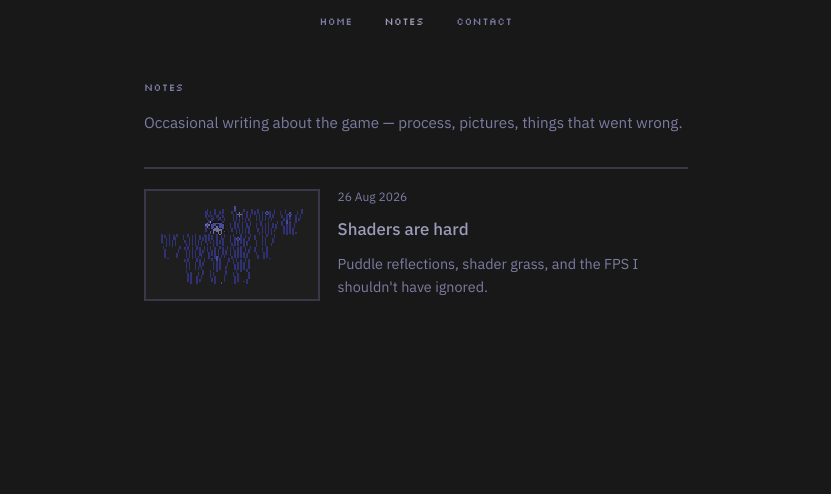
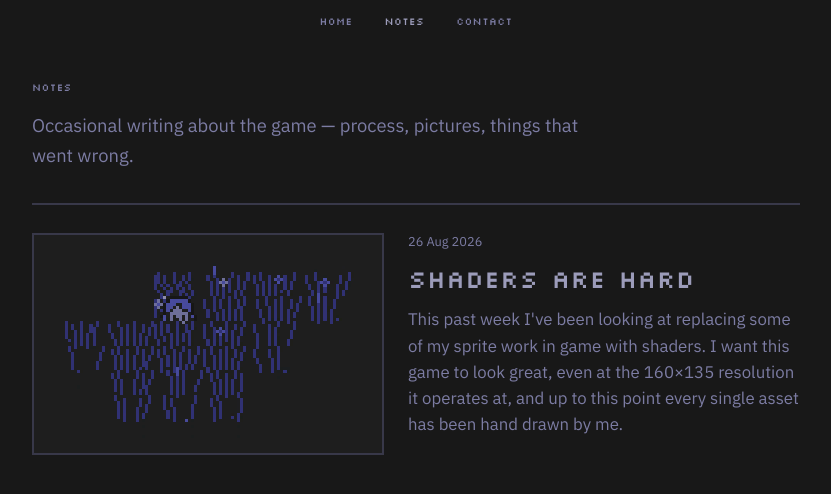
Before and after one commit to AWhales/awhales.github.io, an Eleventy site: page notes.njk in a window 1280 px wide. Shown: the whole page, without its empty margins (224-1055 px from the left). Built offline with nearby package versions, Linux system fonts and the light colour scheme; Eleventy itself is replaced by a stand-in of ours; files that its build step writes are made by us from their sources.

Commit message:
Let Notes cards carry more weight and show the start of the post instead of a written tease.

```diff
--- a/notes.njk
+++ b/notes.njk
@@ -21,7 +21,7 @@ permalink: notes.html
     </nav>
   </header>
 
-  <main class="page-main">
+  <main class="page-main page-main--notes">
     <h1>Notes</h1>
     <p class="page-intro">Occasional writing about the game — process, pictures, things that went wrong.</p>
 
@@ -35,7 +35,7 @@ permalink: notes.html
           {%- endif %}
           <time datetime="{{ post.date | htmlDateString }}">{{ post.date | readableDate }}</time>
           <span class="post-card-title">{{ post.data.title }}</span>
-          <span class="post-card-tease">{{ post.data.tease }}</span>
+          <span class="post-card-tease">{{ post.templateContent | firstParagraph }}</span>
         </a>
       </li>
       {%- endfor -%}
--- a/posts/shaders-are-hard.md
+++ b/posts/shaders-are-hard.md
@@ -1,6 +1,5 @@
 ---
 title: Shaders are hard
-tease: Puddle reflections, shader grass, and the FPS I shouldn't have ignored.
 date: 2026-08-26
 preview: /assets/notes/grass.gif
 layout: layouts/post.njk
--- a/site/css/style.css
+++ b/site/css/style.css
@@ -86,6 +86,10 @@ body {
   max-width: 40rem;
   margin: 0 auto;
   padding: 5rem clamp(1.25rem, 4vw, 3rem) 4rem;
+}
+
+.page-main--notes {
+  max-width: 54rem;
 }
 
 .page-main h1 {
@@ -282,6 +286,11 @@ body {
   line-height: 1.65;
 }
 
+.page-main--notes .page-intro {
+  font-size: 1.15rem;
+  max-width: 36rem;
+}
+
 .post-list {
   list-style: none;
   padding: 0;
@@ -294,11 +303,12 @@ body {
 
 .post-card a {
   display: grid;
-  grid-template-columns: minmax(8.5rem, 11rem) 1fr;
-  column-gap: 1.1rem;
-  row-gap: 0.3rem;
+  grid-template-columns: minmax(16rem, 22rem) 1fr;
+  grid-template-rows: auto auto minmax(0, 1fr);
+  column-gap: 1.5rem;
+  row-gap: 0.35rem;
   align-items: start;
-  padding: 1.25rem 0;
+  padding: 1.75rem 0;
   border-top: 2px solid var(--grey-blue);
   color: inherit;
   text-decoration: none;
@@ -332,31 +342,43 @@ body {
 
   .post-card-preview {
     grid-row: auto;
-    max-height: 10rem;
+    max-height: 14rem;
     width: auto;
     max-width: 100%;
-    margin-bottom: 0.75rem;
+    margin-bottom: 0.85rem;
+  }
+
+  .post-card-tease {
+    -webkit-line-clamp: 4;
+    line-clamp: 4;
   }
 }
 
 .post-card time {
   display: block;
-  font-size: 0.75rem;
+  font-size: 0.8rem;
   color: var(--light-blue);
-  margin-bottom: 0.35rem;
+  margin-bottom: 0.4rem;
 }
 
 .post-card-title {
   display: block;
-  font-size: 1.05rem;
-  font-weight: 500;
+  font-family: var(--font-pixel);
+  font-size: clamp(1.15rem, 2.8vw, 1.55rem);
+  font-weight: 400;
+  letter-spacing: 0.02em;
   color: var(--white);
-  margin-bottom: 0.35rem;
+  margin-bottom: 0.45rem;
 }
 
 .post-card-tease {
-  display: block;
-  font-size: 0.9rem;
+  display: -webkit-box;
+  -webkit-box-orient: vertical;
+  -webkit-line-clamp: 6;
+  line-clamp: 6;
+  overflow: hidden;
+  min-height: 0;
+  font-size: 1.05rem;
   color: var(--light-blue);
   line-height: 1.55;
 }
```
Also changed, not shown: posts/_TEMPLATE.md (+0 -1 lines), .eleventy.js, README.md.
